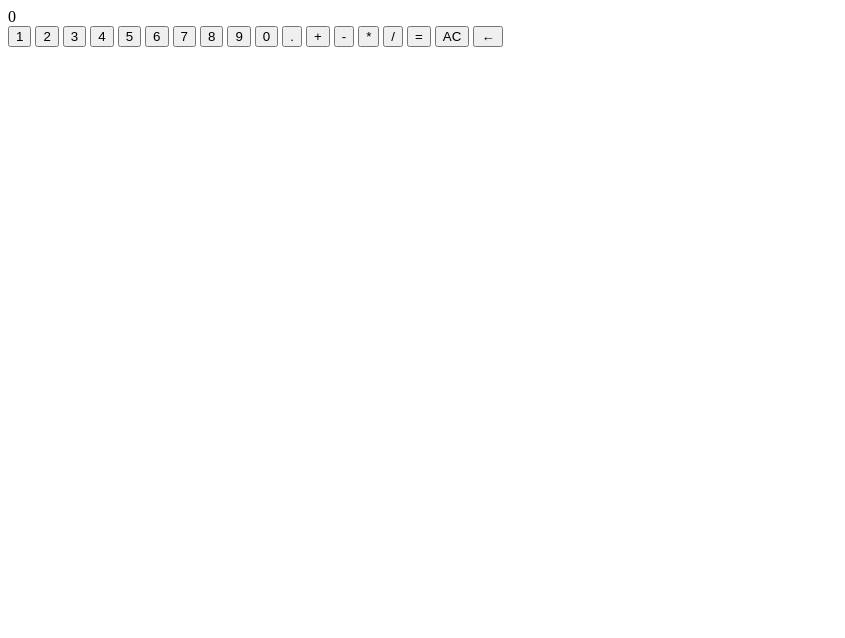
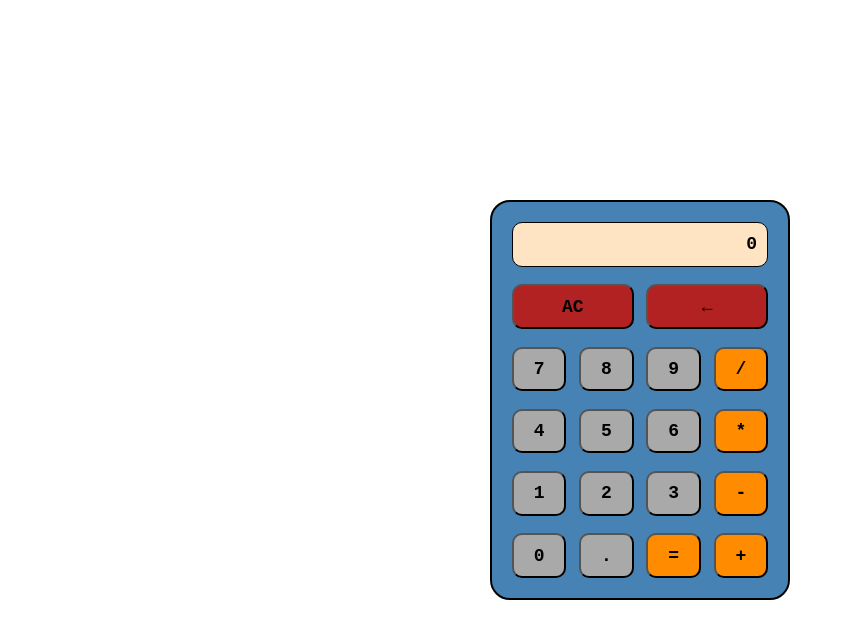
Before and after one commit to AnselOngMJ/odin-calculator, a plain HTML site: page index.html in a window 1280 px wide. Shown: the whole page, without its empty margins (0-845 px from the left). Drawn offline with Linux system fonts and the light colour scheme.

Commit message:
Add style

```diff
--- a/index.html
+++ b/index.html
@@ -4,27 +4,30 @@
     <meta charset="UTF-8">
     <meta name="viewport" content="width=device-width, initial-scale=1.0">
     <title>Calculator</title>
+    <link href="style.css" rel="stylesheet">
     <script src="script.js" defer></script>
   </head>
   <body>
+    <div id="container">
       <div id="display">0</div>
+      <button id="clear" data-key="Delete">AC</button>
+      <button id="backspace" data-key="Backspace">←</button>
+      <button class="digits" data-key="7">7</button>
+      <button class="digits" data-key="8">8</button>
+      <button class="digits" data-key="9">9</button>
+      <button class="operators" data-key="/">/</button>
+      <button class="digits" data-key="4">4</button>
+      <button class="digits" data-key="5">5</button>
+      <button class="digits" data-key="6">6</button>
+      <button class="operators" data-key="*">*</button>
       <button class="digits" data-key="1">1</button>
       <button class="digits" data-key="2">2</button>
       <button class="digits" data-key="3">3</button>
-    <button class="digits" data-key="4">4</button>
-    <button class="digits" data-key="5">5</button>
-    <button class="digits" data-key="6">6</button>
-    <button class="digits" data-key="7">7</button>
-    <button class="digits" data-key="8">8</button>
-    <button class="digits" data-key="9">9</button>
+      <button class="operators" data-key="-">-</button>
       <button class="digits" data-key="0">0</button>
       <button class="digits" id="point" data-key=".">.</button>
+      <button class="operators" data-key="=">=</button>
       <button class="operators" data-key="+">+</button>
-    <button class="operators" data-key="-">-</button>
-    <button class="operators" data-key="*">*</button>
-    <button class="operators" data-key="/">/</button>
-    <button class="operators" data-key="=">=</button>
-    <button id="clear" data-key="Delete">AC</button>
-    <button id="backspace" data-key="Backspace">←</button>
+    </div>
   </body>
 </html>
--- /dev/null
+++ b/style.css
@@ -0,0 +1,62 @@
+* {
+    box-sizing: border-box;
+    font-family: 'Courier New', Courier, monospace;
+    font-weight: bold;
+    font-size: large;
+}
+
+body {
+    margin: 0;
+    padding: 0;
+    height: 100vh;
+    width: 100vw;
+    display: flex;
+    justify-content: center;
+    align-items: center;
+}
+
+#container {
+    background-color: steelblue;
+    border-radius: 20px;
+    border: 2px solid black;
+    padding: 20px;
+    height: 400px;
+    width: 300px;
+    display: flex;
+    justify-content: space-between;
+    align-items: center;
+    flex-wrap: wrap;
+    gap: 5% 5%;
+}
+
+#display {
+    background-color: bisque;
+    border: 1px solid black;
+    width: 100%;
+    display: flex;
+    justify-content: right;
+    align-items: center;
+    padding: 10px;
+}
+
+#clear, #backspace {
+    width: 47.5%;
+    background-color: firebrick;
+}
+
+.digits {
+    background-color: darkgray;
+}
+
+.operators {
+    background-color: darkorange;
+}
+
+.digits, .operators {
+    width: 21.25%;
+}
+
+#display, #clear, #backspace, .digits, .operators {
+    height: 12.5%;
+    border-radius: 10px;
+}
```
Lines whose indentation alone changed are shown as unchanged.
